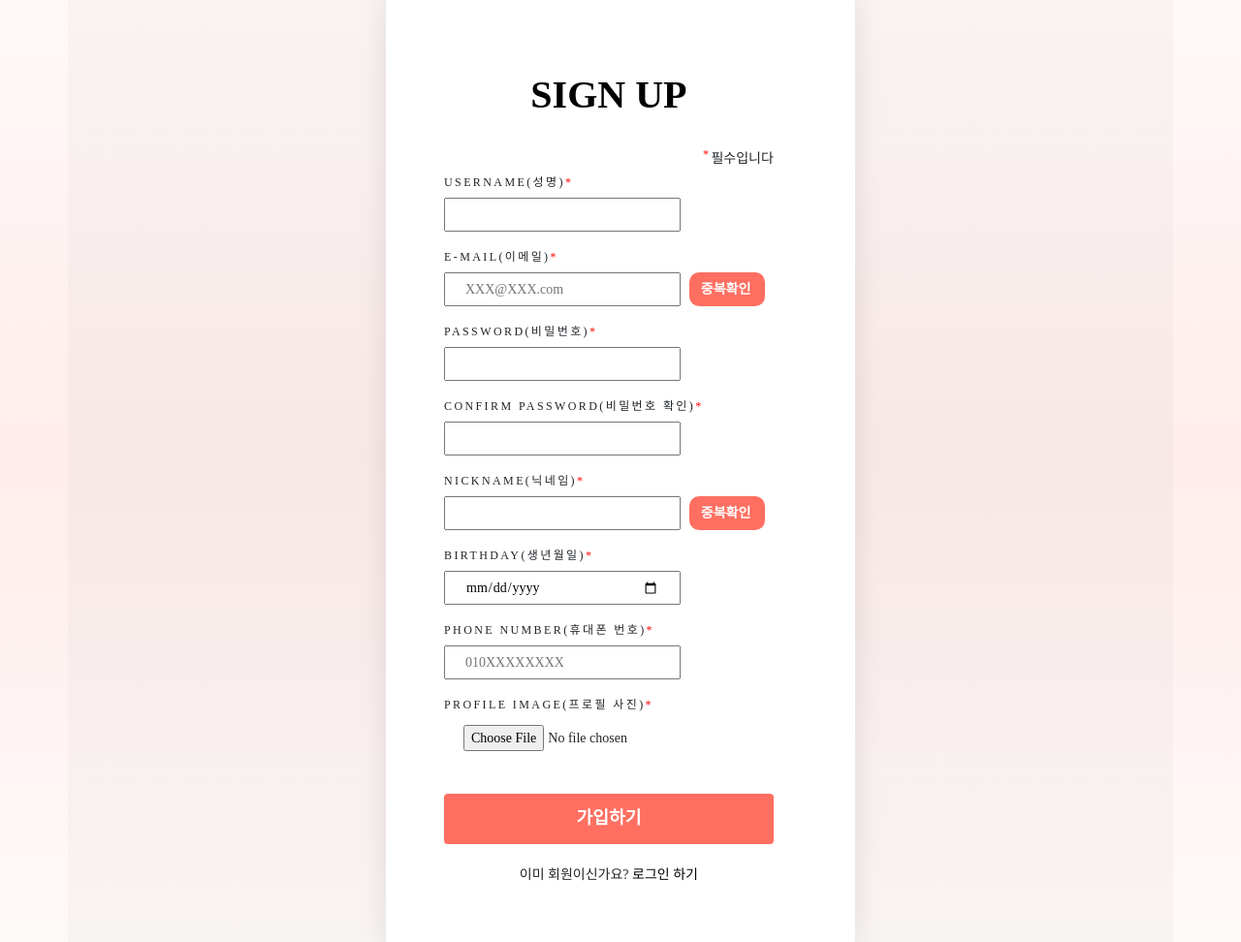
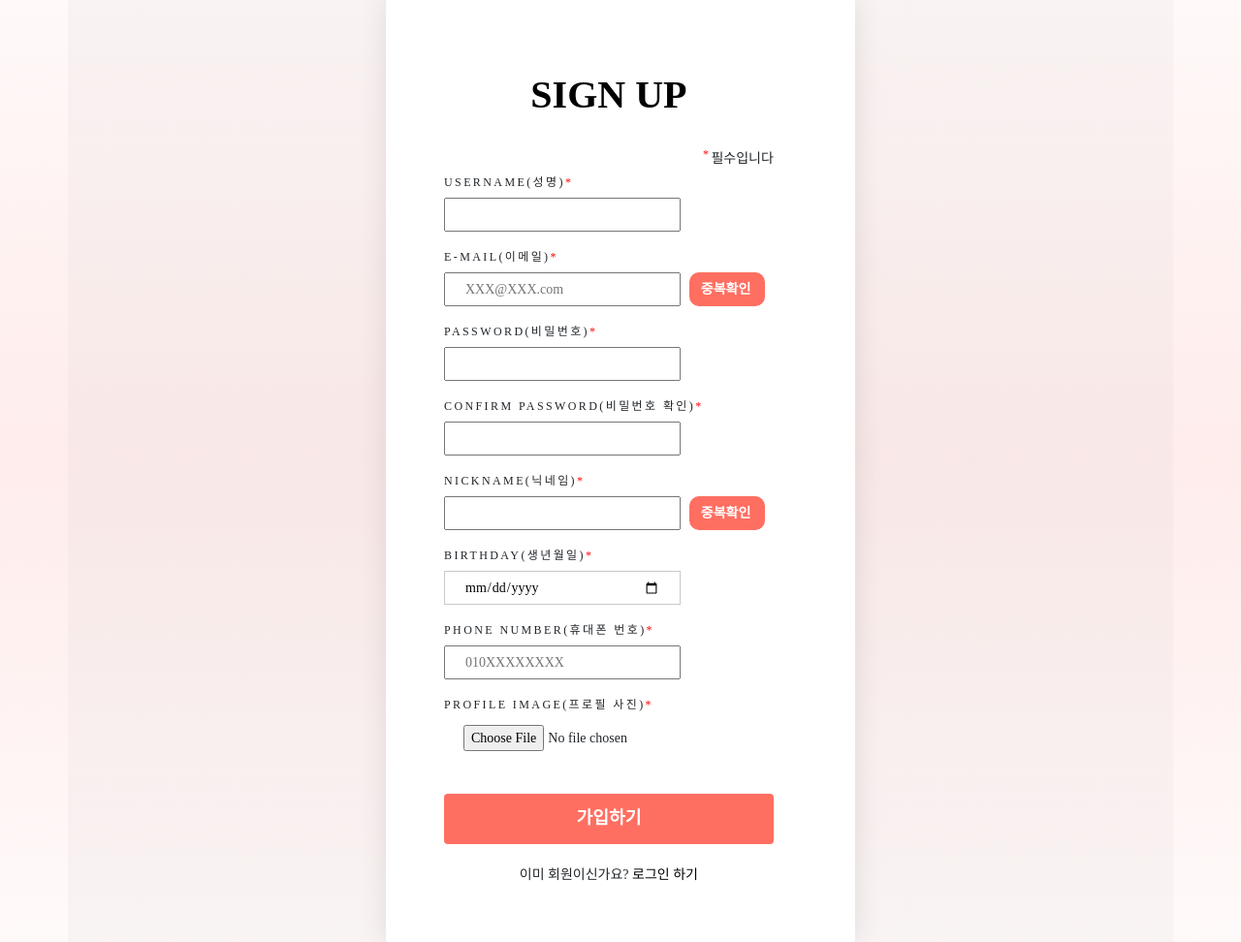
Before and after one commit to bengHak/Share-Your-Day, a Django app: page /accounts/signup/ in a window 1280 px wide. Shown: the part 226-1198 px from the top of the page at 97% size. Run offline with Django 3.2, Linux system fonts and the light colour scheme; some libraries are stand-ins or nearby versions; some web fonts are replaced.

Commit message:
Modify input border of date

```diff
--- a/web/templates/register-fund.html
+++ b/web/templates/register-fund.html
@@ -36,7 +36,7 @@
 
             <div class="form-group required" style="width:110px;">
               <label for="expireDate" style="margin-right: 30px;">만료 기한</label>
-              <input type="date" id="expireDate" name="expireDate" required="required" style="width:244px; height:35px; padding-right:40px;">
+              <input type="date" id="expireDate" name="expireDate" required="required" style="width:244px; height:35px; border: 1px solid rgb(201, 200, 200);">
             </div>
 
             <div class="form-group required" style="width:110px;">
--- a/web/templates/signup.html
+++ b/web/templates/signup.html
@@ -130,7 +130,7 @@
 
           <div class="form-group required">
             <label for="birthday">Birthday(생년월일)</label>
-            <input type="date" id="birthday" name="birthday" required="required" style="width:244px; height:35px;">
+            <input type="date" id="birthday" name="birthday" required="required" style="width:244px; height:35px; border: 1px solid rgb(201, 200, 200);">
           </div>
 
           <div class="form-group required">
```
